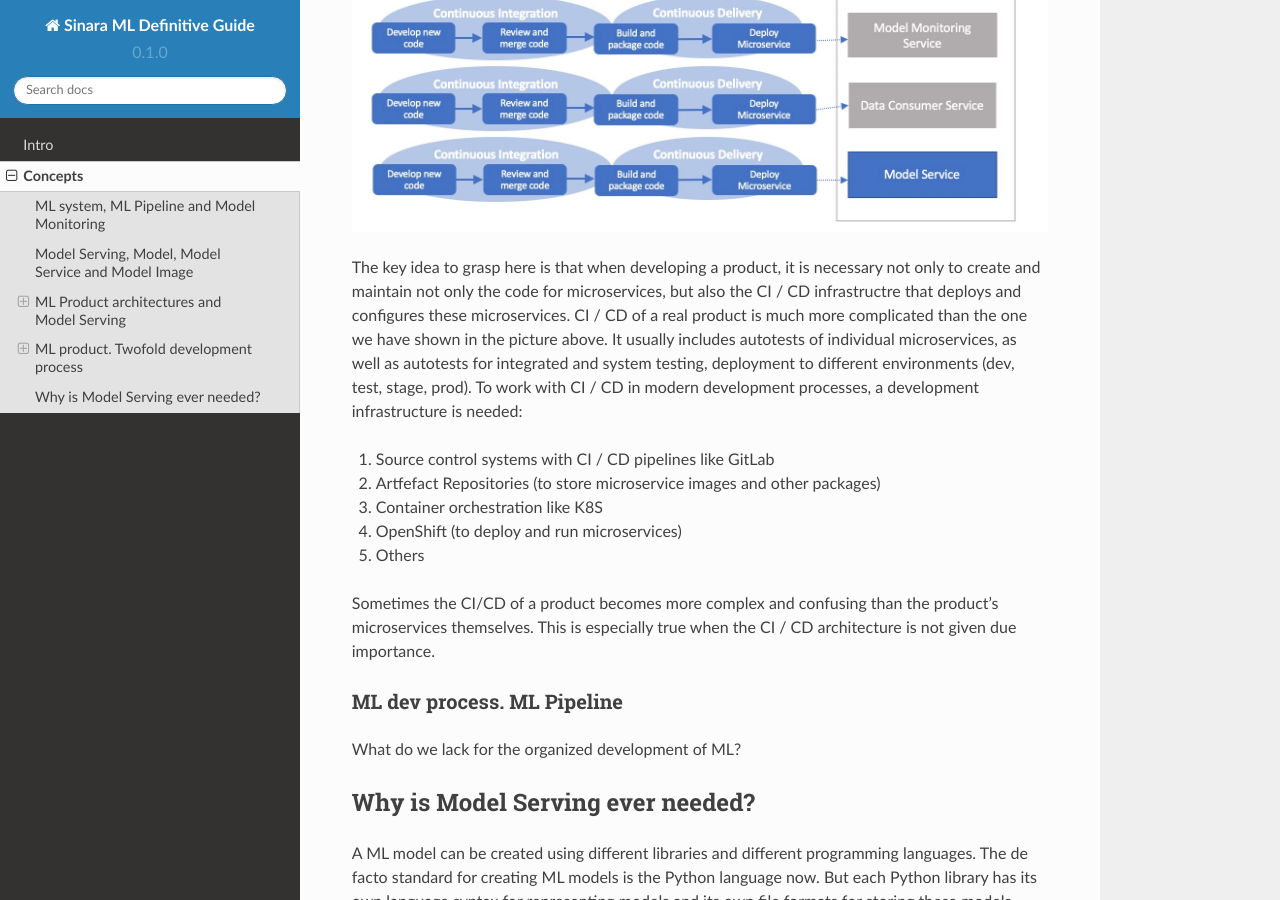
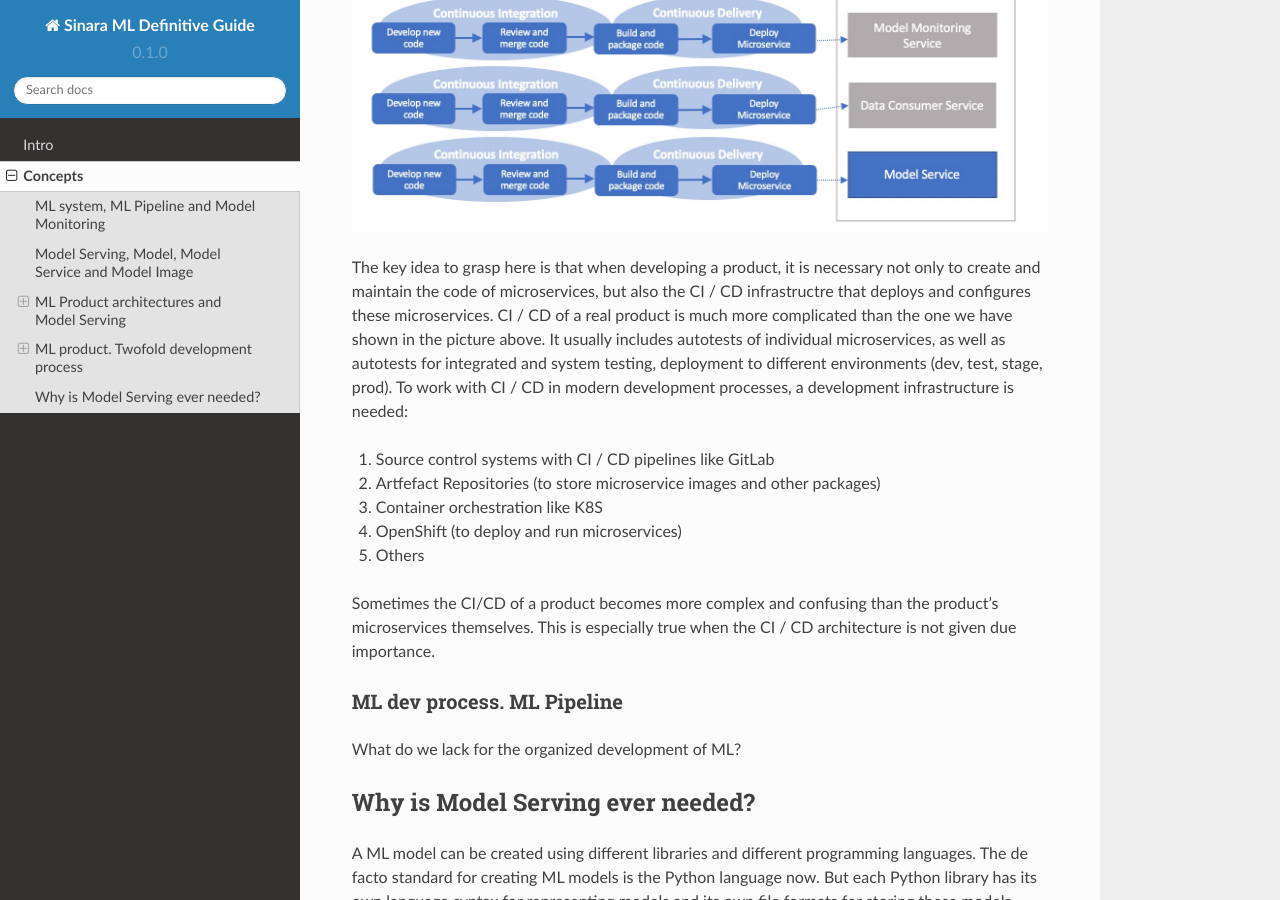
Before and after one commit to 4-DS/SinaraML-Def-Guide, a Sphinx documentation site: the page built from docs/source/concepts.rst, in a window 1280 px wide and 900 px high, scrolled down 4777 px. Built offline with Sphinx 7.4.7 and the Read the Docs theme 2.0.0, drawn with Linux system fonts in a browser that asks for light colours.

Commit message:
Update concepts.rst

```diff
--- a/docs/source/concepts.rst
+++ b/docs/source/concepts.rst
@@ -94,7 +94,7 @@
 
 .. image:: ml_product_dev_process.jpeg
 
-The key idea to grasp here is that when developing a product, it is necessary not only to create and maintain not only the code for microservices, but also the CI / CD infrastructre that deploys and configures these microservices. CI / CD of a real product is much more complicated than the one we have shown in the picture above. It usually includes autotests of individual microservices, as well as autotests for integrated and system testing, deployment to different environments (dev, test, stage, prod). To work with CI / CD in modern development processes, a development infrastructure is needed:
+The key idea to grasp here is that when developing a product, it is necessary not only to create and maintain the code of microservices, but also the CI / CD infrastructre that deploys and configures these microservices. CI / CD of a real product is much more complicated than the one we have shown in the picture above. It usually includes autotests of individual microservices, as well as autotests for integrated and system testing, deployment to different environments (dev, test, stage, prod). To work with CI / CD in modern development processes, a development infrastructure is needed:
 
 1. Source control systems with CI / CD pipelines like GitLab
 2. Artfefact Repositories (to store microservice images and other packages)
```
